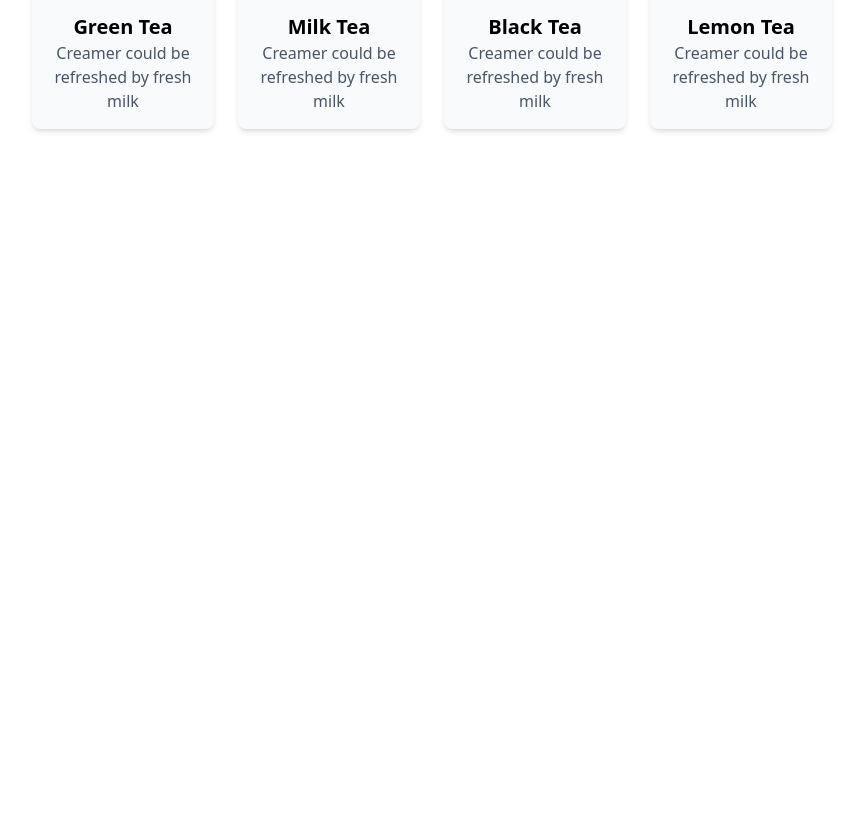
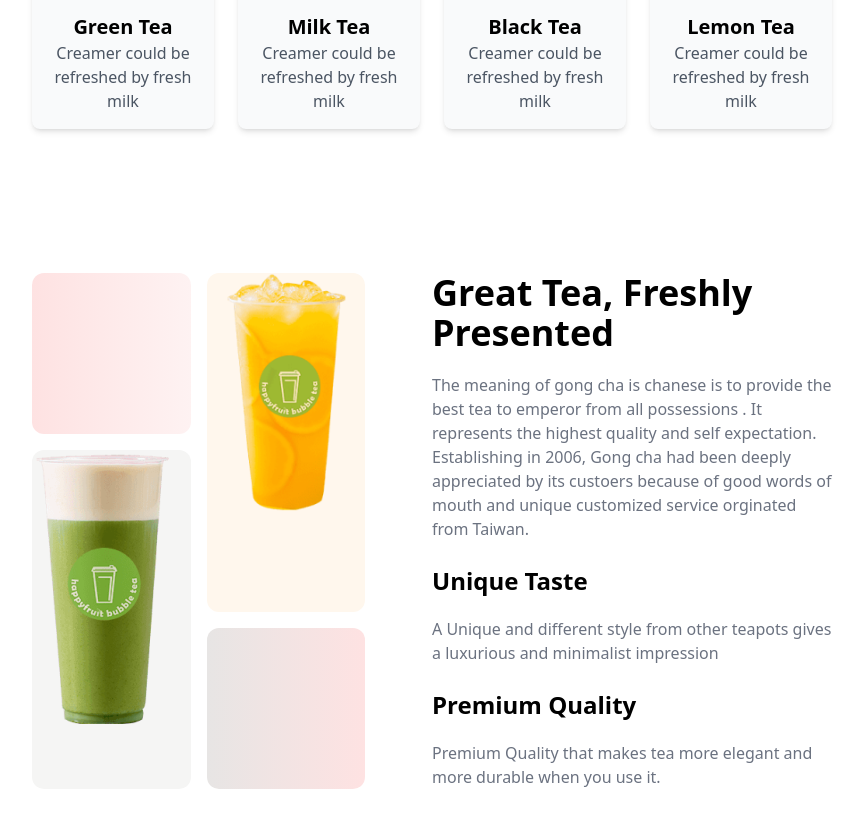
Before and after one commit to asif893461/tea-housess-using-tailwind, a plain HTML site: page index.html in a window 1280 px wide. Shown: the part 992-1819 px from the top of the page, without its empty margins (208-1071 px from the left). Before the commit the page ends 1265 px from the top, so only its background shows below. Drawn offline with nearby package versions, Linux system fonts and the light colour scheme; a web font is replaced by a local one.

Commit message:
added tea third requirement

```diff
--- a/index.html
+++ b/index.html
@@ -108,6 +108,43 @@
 
         </section>
 
+        <!-- Great Tea, Freshly Presented pages -->
+        <section class="mb-24">
+            <div class="grid grid-cols-1 lg:grid-cols-2">
+                <!-- image part -->
+                <div class="grid grid-cols-2 grid-rows-3 gap-4 lg:w-5/6">
+                    <div class="h-38 bg-gradient-to-r from-red-100 to-red-50 rounded-xl">
+                    </div>
+                    <div class="bg-orange-50 rounded-xl row-span-2">
+                        <img src="./images/fresh-1.png" alt="">
+                    </div>
+                    <div class="bg-stone-100 rounded-xl row-span-2">
+                        <img src="./images/fresh-2.png" alt="">
+                    </div>
+                    <div class="h-38 bg-gradient-to-r from-stone-200 to-red-100 rounded-xl">
+                    </div>
+
+                </div>
+                <!-- text part -->
+                <div>
+                    <h1 class="text-4xl font-bold mb-5">Great Tea, Freshly Presented</h1>
+                    <p class="text-gray-500">The meaning of gong cha is chanese is to provide the best tea to emperor
+                        from all possessions . It represents the highest quality and self expectation. Establishing in
+                        2006, Gong cha had been deeply appreciated by its custoers because of good words of mouth and
+                        unique customized service orginated from Taiwan.</p> <br>
+                    <h5 class="text-2xl font-bold mb-5">Unique Taste</h5>
+                    <p class="text-gray-500">A Unique and different style from other teapots gives a luxurious and
+                        minimalist impression</p><br>
+                    <h5 class="text-2xl font-bold mb-5">Premium Quality</h5>
+                    <p class="text-gray-500">Premium Quality that makes tea more elegant and more durable when you use
+                        it.</p>
+                </div>
+
+            </div>
+
+
+        </section>
+
     </main>
 
 </body>
```
